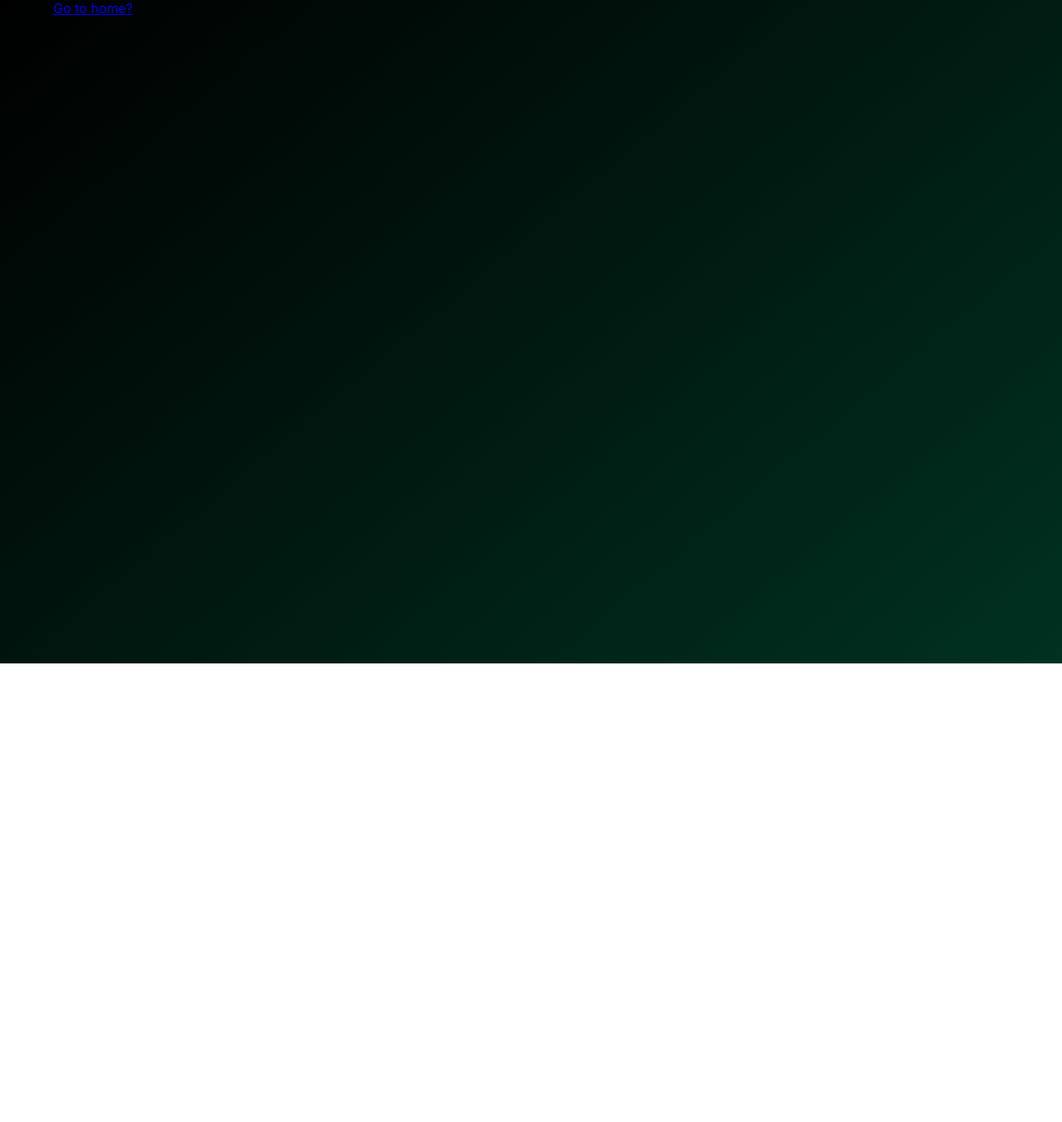
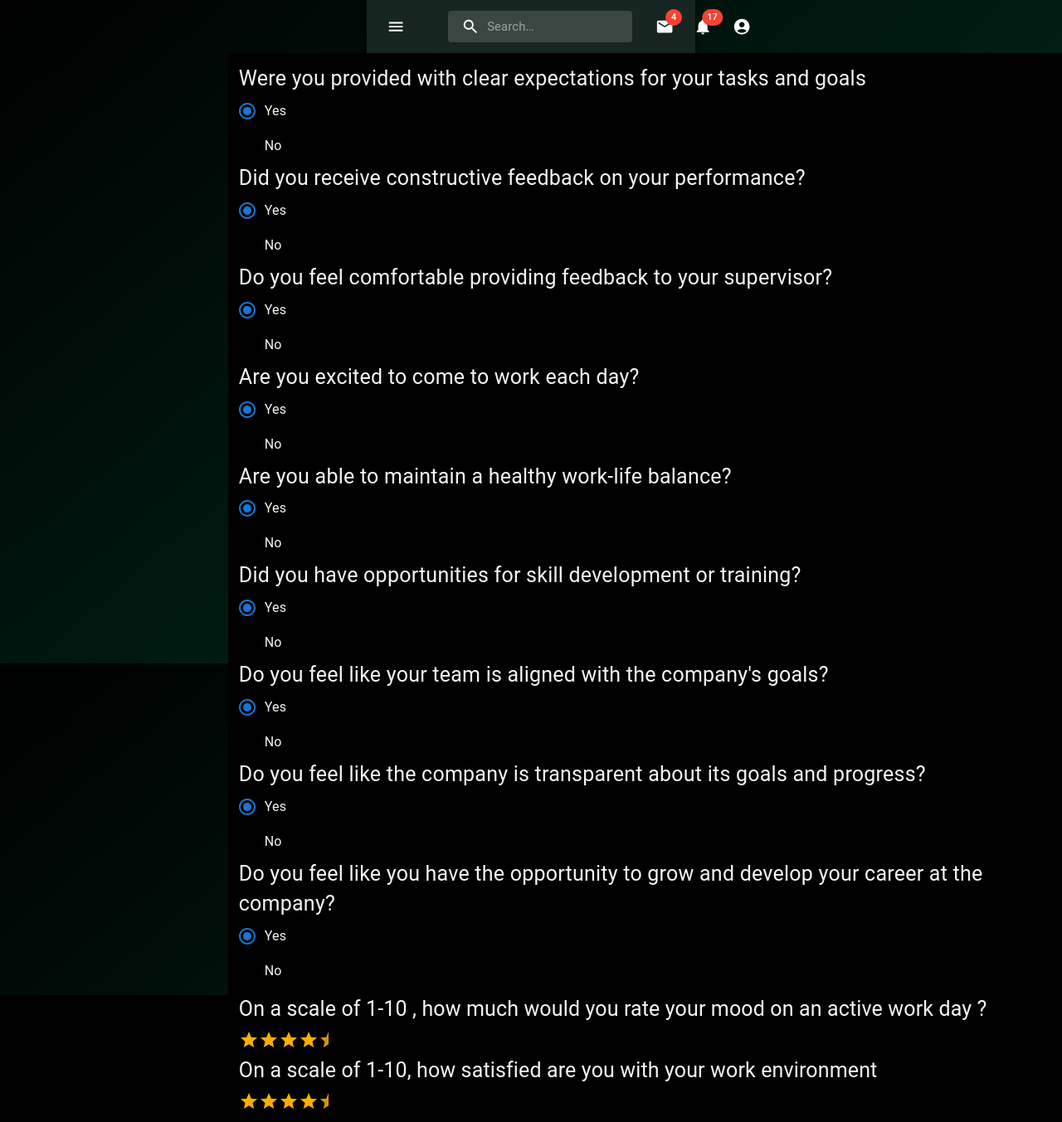
Before and after one commit to yashkanjariyaa/storm_develovers, a React app: page /Survey in a window 1280 px wide. Shown: the whole page at 83% size. Before the commit the page ends 800 px from the top, so only its background shows below. Built offline with nearby package versions, Linux system fonts and the light colour scheme.

Commit message:
survey form

```diff
--- a/src/App.js
+++ b/src/App.js
@@ -5,6 +5,7 @@ import NoPage from './pages/noPage.js';
 import SignIn from './pages/signIn.js';
 import SignUp from './pages/signUp.js';
 import DashBoard from './pages/dashboard.js';
+import Survey from './pages/Survey.js';
 
 function App() {
   return (
@@ -15,7 +16,7 @@ function App() {
         <Route exact path = "/sign-in" element={<SignIn/>}/>
         <Route exact path = "/sign-up" element={<SignUp/>}/>
         <Route exact path = "/dashboard" element={<DashBoard/>}/>
-      </Routes>
+        <Route exact path= "/Survey" element={<Survey/>}/></Routes>
     </BrowserRouter>
   );
 }
--- a/src/components/appBar.js
+++ b/src/components/appBar.js
@@ -15,6 +15,7 @@ import AccountCircle from '@mui/icons-material/AccountCircle';
 import MailIcon from '@mui/icons-material/Mail';
 import NotificationsIcon from '@mui/icons-material/Notifications';
 import MoreIcon from '@mui/icons-material/MoreVert';
+import '../styles/appbar.css';
 
 const Search = styled('div')(({ theme }) => ({
   position: 'relative',
@@ -22,8 +23,7 @@ const Search = styled('div')(({ theme }) => ({
   backgroundColor: alpha(theme.palette.common.white, 0.15),
   '&:hover': {
     backgroundColor: alpha(theme.palette.common.white, 0.25),
-  },
-  marginRight: theme.spacing(2),
+  },  marginRight: theme.spacing(2),
   marginLeft: 0,
   width: '100%',
   [theme.breakpoints.up('sm')]: {
--- /dev/null
+++ b/src/pages/Survey.js
@@ -0,0 +1,189 @@
+import * as React from 'react';
+import "../styles/Survey.css";
+import Radio from '@mui/material/Radio';
+import RadioGroup from '@mui/material/RadioGroup';
+import FormControlLabel from '@mui/material/FormControlLabel';
+import FormControl from '@mui/material/FormControl';
+import FormLabel from '@mui/material/FormLabel';
+import Rating from '@mui/material/Rating';
+import Box from '@mui/material/Box';
+import StarIcon from '@mui/icons-material/Star';
+import AppBar from "../components/appBar";
+import { ThemeProvider } from '@mui/material/styles';
+import { darkGreentheme } from '../themes/darkGreen';
+import CssBaseline from '@mui/material/CssBaseline';
+import Container from '@mui/material/Container';
+
+
+export default function Survey() {
+
+    const labels = {
+        0.5: 'Useless',
+        1: 'Useless+',
+        1.5: 'Poor',
+        2: 'Poor+',
+        2.5: 'Ok',
+        3: 'Ok+',
+        3.5: 'Good',
+        4: 'Good+',
+        4.5: 'Excellent',
+        5: 'Excellent+',
+    };
+
+    /*function getLabelText(value) {
+        return `${value} Star${value !== 1 ? 's' : ''}, ${labels[value]}`;
+    }*/
+    const [tenValue, setTenValue] = React.useState(4.5);
+    const [elevenValue, setElevenValue] = React.useState(4.5);
+    const [hover, setHover] = React.useState(-1);
+    return (
+
+        <>
+            <ThemeProvider theme={darkGreentheme}>
+                <Container component="main" maxWidth="xs">
+                    <CssBaseline />
+                    <AppBar />
+                </Container>
+            </ThemeProvider>
+            <div class="box">
+                <FormControl >
+                    <FormLabel id="demo-radio-buttons-group-label">Were you provided with clear expectations for your tasks and goals
+                    </FormLabel>
+
+                    <RadioGroup
+                        aria-labelledby="demo-radio-buttons-group-label"
+                        defaultValue="Yes"
+                        name="radio-buttons-group"
+                    >
+                        <FormControlLabel value="Yes" control={<Radio />} label="Yes" />
+                        <FormControlLabel value="No" control={<Radio />} label="No" />
+                    </RadioGroup>
+                    <FormLabel id="demo-radio-buttons-group-label">Did you receive constructive feedback on your performance?</FormLabel>
+                    <RadioGroup
+                        aria-labelledby="demo-radio-buttons-group-label"
+                        defaultValue="Yes"
+                        name="radio-buttons-group"
+                    >
+                        <FormControlLabel value="Yes" control={<Radio />} label="Yes" />
+                        <FormControlLabel value="No" control={<Radio />} label="No" />
+                    </RadioGroup>
+                    <FormLabel id="demo-radio-buttons-group-label">Do you feel comfortable providing feedback to your supervisor?</FormLabel>
+                    <RadioGroup
+                        aria-labelledby="demo-radio-buttons-group-label"
+                        defaultValue="Yes"
+                        name="radio-buttons-group"
+                    >
+                        <FormControlLabel value="Yes" control={<Radio />} label="Yes" />
+                        <FormControlLabel value="No" control={<Radio />} label="No" />
+                    </RadioGroup>
+                    <FormLabel id="demo-radio-buttons-group-label">Are you excited to come to work each day?</FormLabel>
+                    <RadioGroup
+                        aria-labelledby="demo-radio-buttons-group-label"
+                        defaultValue="Yes"
+                        name="radio-buttons-group"
+                    >
+                        <FormControlLabel value="Yes" control={<Radio />} label="Yes" />
+                        <FormControlLabel value="No" control={<Radio />} label="No" />
+                    </RadioGroup>
+                    <FormLabel id="demo-radio-buttons-group-label">Are you able to maintain a healthy work-life balance?</FormLabel>
+                    <RadioGroup
+                        aria-labelledby="demo-radio-buttons-group-label"
+                        defaultValue="Yes"
+                        name="radio-buttons-group"
+                    >
+                        <FormControlLabel value="Yes" control={<Radio />} label="Yes" />
+                        <FormControlLabel value="No" control={<Radio />} label="No" />
+                    </RadioGroup>
+                    <FormLabel id="demo-radio-buttons-group-label">Did you have opportunities for skill development or training?</FormLabel>
+                    <RadioGroup
+                        aria-labelledby="demo-radio-buttons-group-label"
+                        defaultValue="Yes"
+                        name="radio-buttons-group"
+                    >
+                        <FormControlLabel value="Yes" control={<Radio />} label="Yes" />
+                        <FormControlLabel value="No" control={<Radio />} label="No" />
+                    </RadioGroup>
+                    <FormLabel id="demo-radio-buttons-group-label">Do you feel like your team is aligned with the company's goals?</FormLabel>
+                    <RadioGroup
+                        aria-labelledby="demo-radio-buttons-group-label"
+                        defaultValue="Yes"
+                        name="radio-buttons-group"
+                    >
+                        <FormControlLabel value="Yes" control={<Radio />} label="Yes" />
+                        <FormControlLabel value="No" control={<Radio />} label="No" />
+                    </RadioGroup>
+                    <FormLabel id="demo-radio-buttons-group-label">Do you feel like the company is transparent about its goals and progress?</FormLabel>
+                    <RadioGroup
+                        aria-labelledby="demo-radio-buttons-group-label"
+                        defaultValue="Yes"
+                        name="radio-buttons-group"
+                    >
+                        <FormControlLabel value="Yes" control={<Radio />} label="Yes" />
+                        <FormControlLabel value="No" control={<Radio />} label="No" />
+                    </RadioGroup>
+                    <FormLabel id="demo-radio-buttons-group-label">Do you feel like you have the opportunity to grow and develop your career at the company?</FormLabel>
+                    <RadioGroup
+                        aria-labelledby="demo-radio-buttons-group-label"
+                        defaultValue="Yes"
+                        name="radio-buttons-group"
+                    >
+                        <FormControlLabel value="Yes" control={<Radio />} label="Yes" />
+                        <FormControlLabel value="No" control={<Radio />} label="No" />
+                    </RadioGroup>
+                    <p>On a scale of 1-10 , how much would you rate your mood on an active work day ?</p>
+                    <Box
+                        sx={{
+                            width: 200,
+                            display: 'flex',
+                            alignItems: 'center',
+                        }}
+                    >
+                        <Rating
+                            name="hover-feedback"
+                            value={tenValue}
+
+                            precision={0.5}
+                            onChange={(event, newValue) => {
+                                setTenValue(newValue);
+                            }}
+                            onChangeActive={(event, newHover) => {
+                                setHover(newHover);
+                            }}
+                            emptyIcon={<StarIcon style={{ opacity: 0.55 }} fontSize="inherit" />}
+                        />
+                        {/*tenValue !== null && (
+                            <Box sx={{ ml: 2 }}>{labels[hover !== -1 ? hover : tenValue]}</Box>
+                        )*/}
+                    </Box>
+
+                    <p>On a scale of 1-10, how satisfied are you with your work environment</p>
+                    <Box
+                        sx={{
+                            width: 200,
+                            display: 'flex',
+                            alignItems: 'center',
+                        }}
+                    >
+                        <Rating
+                            name="hover-feedback"
+                            value={elevenValue}
+
+                            precision={0.5}
+                            onChange={(event, newValue) => {
+                                setElevenValue(newValue);
+                            }}
+                            onChangeActive={(event, newHover) => {
+                                setHover(newHover);
+                            }}
+                            emptyIcon={<StarIcon style={{ opacity: 0.55 }} fontSize="inherit" />}
+                        />
+                        {/*elevenValue !== null && (
+                            <Box sx={{ ml: 2 }}>{labels[hover !== -1 ? hover : elevenValue]}</Box>
+                        )*/}
+                    </Box>
+                </FormControl>
+            </div>
+
+        </>
+    );
+}
--- /dev/null
+++ b/src/styles/Survey.css
@@ -0,0 +1,23 @@
+body,p{
+    color:whitesmoke;
+    font-size:25px;
+}
+#demo-radio-buttons-group-label
+{
+    color:whitesmoke;
+    font-size:25px;
+
+}
+.box
+{
+    position:absolute;
+    left:275px;
+    display:flex;
+    justify-content: center;
+    height:max-content;
+    width:80vw;
+    color:whitesmoke;
+    background-color: black;
+    line-height: 50px;
+    padding:1%;
+}
--- /dev/null
+++ b/src/styles/appbar.css
@@ -0,0 +1,3 @@
+.MuiBox-root{
+    margin-left : 0;
+}
--- a/src/styles/style.css
+++ b/src/styles/style.css
@@ -10,8 +10,9 @@ body{
     background-repeat: no-repeat;
     background-position: top right;
     background-attachment: fixed;
-    height: 100vh;
+    height: 150vh;
     width: 100vw;
-    position: absolute;
+    position: relative;
     top : 0;
+    overflow-y:none;
 }
```
